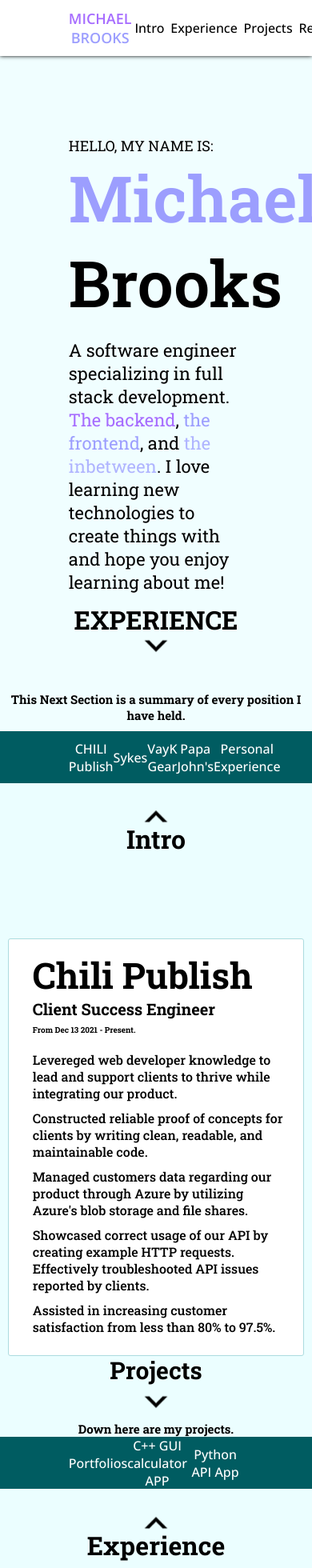
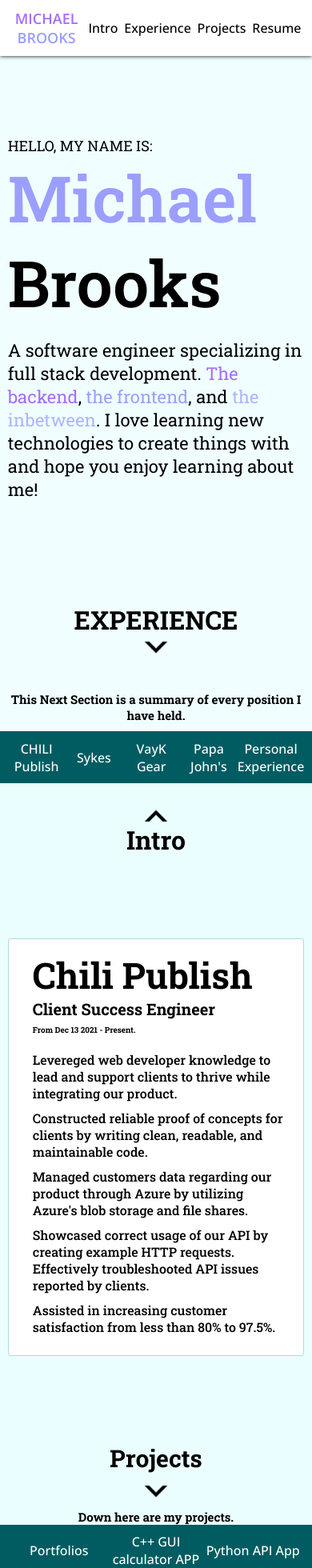
Before and after one commit to michaelbrooks1234/Portfolio4.0, a React (Create React App) app: page / in a window 390 px wide. Shown: the top 1960 px of the page at 80% size. Built offline with nearby package versions, Linux system fonts and the light colour scheme.

Commit message:
Adding styling for mobile

```diff
--- a/src/App.css
+++ b/src/App.css
@@ -63,7 +63,9 @@ body::-webkit-scrollbar {
 }
 
 .NavBarContent {
-	width: var(--content-width);
+	min-width: var(--content-width);
+	max-width: 95%;
+	width: auto;
 	height: 100%;
 	display: flex;
 	justify-content: space-between;
@@ -185,10 +187,13 @@ body::-webkit-scrollbar {
 
 .TextContainer {
 	height: 60%;
-	width: var(--content-width);
+	min-width: var(--content-width);
+	max-width: 95%;
+	width: auto;
 	margin: auto;
 	padding: auto;
 	margin-top: 100px;
+	margin-bottom: 20vh;
 	text-align: left;
 	z-index: 5;
 }
@@ -200,7 +205,9 @@ body::-webkit-scrollbar {
 	justify-items: center;
 	margin-top: var(--top-margin);
 	width: 100%;
-	height: 100vh;
+	min-height: 100vh;
+	max-height: max-content;
+	height: min-content;
 	background-color: #f0feff;
 	position: relative;
 }
@@ -380,7 +387,9 @@ body::-webkit-scrollbar {
 }
 
 .SecondBarContent {
-	width: var(--content-width);
+	min-width: var(--content-width);
+	max-width: 95%;
+	width: auto;
 	height: 100%;
 	padding: 0;
 	margin: 0;
@@ -512,7 +521,7 @@ body::-webkit-scrollbar {
 	max-width: 95%;
 	width: auto;
 	text-align: left;
-	margin-bottom: 2vh;
+	margin-bottom: 10vh;
 	display: flex;
 	justify-content: center;
 }
@@ -544,7 +553,7 @@ body::-webkit-scrollbar {
 	border: solid 1px #acdcdf;
 	padding: 15px;
 	width: auto;
-	margin-bottom: 10vh;
+	margin-bottom: 15vh;
 }
 
 .JobTimePeriod {
@@ -594,7 +603,9 @@ body::-webkit-scrollbar {
 	margin: 0;
 	padding: 0;
 	height: 100%;
-	width: var(--content-width);
+	min-width: var(--content-width);
+	max-width: 95%;
+	width: auto;
 	display: flex;
 	justify-content: space-between;
 	list-style-type: none;
```
